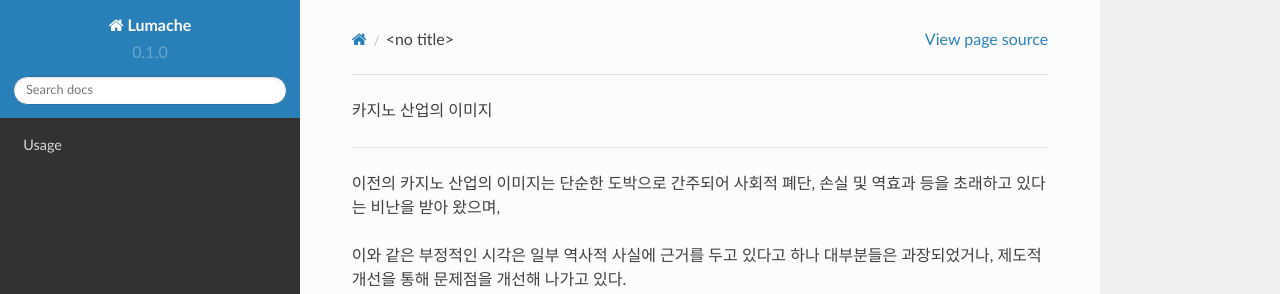
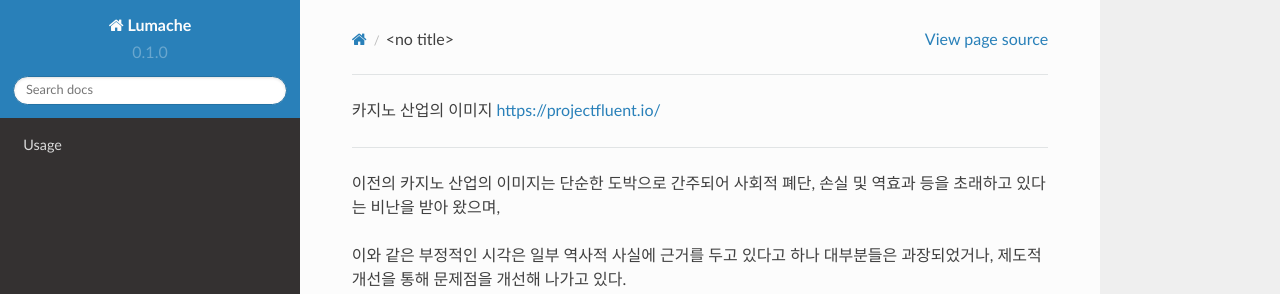
Before and after one commit to intruder810405/casino-lab, a Sphinx documentation site: the page built from docs/source/api.rst, in a window 1280 px wide. Shown: the top 294 px of the page. Built offline with Sphinx 7.4.7 and the Read the Docs theme 2.0.0, drawn with Linux system fonts in a browser that asks for light colours; part of the change alters nothing that is shown.

```diff
--- a/docs/source/api.rst
+++ b/docs/source/api.rst
@@ -1,4 +1,5 @@
-카지노 산업의 이미지
+카지노 산업의 이미지    https://projectfluent.io/
+
 
 ========================
 
@@ -31,7 +32,3 @@
 
 .. autosummary::
    :toctree: generated
-
-
-
-   https://projectfluent.io/
```
